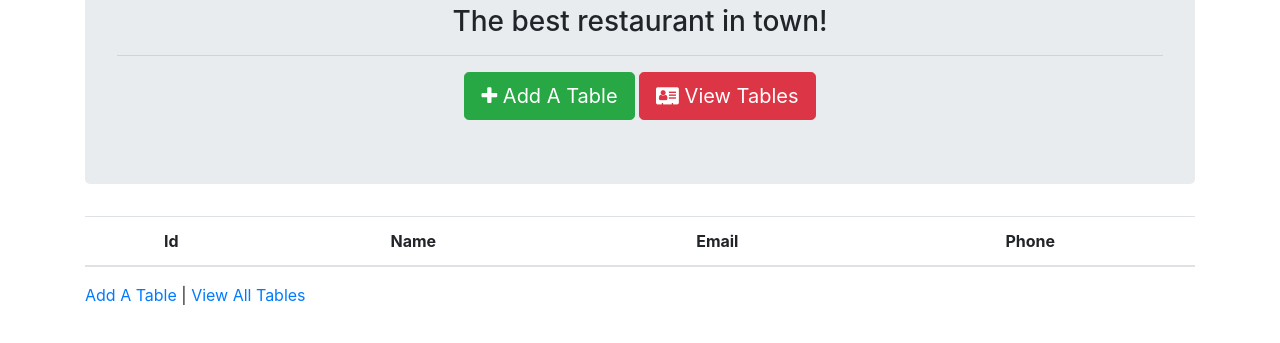
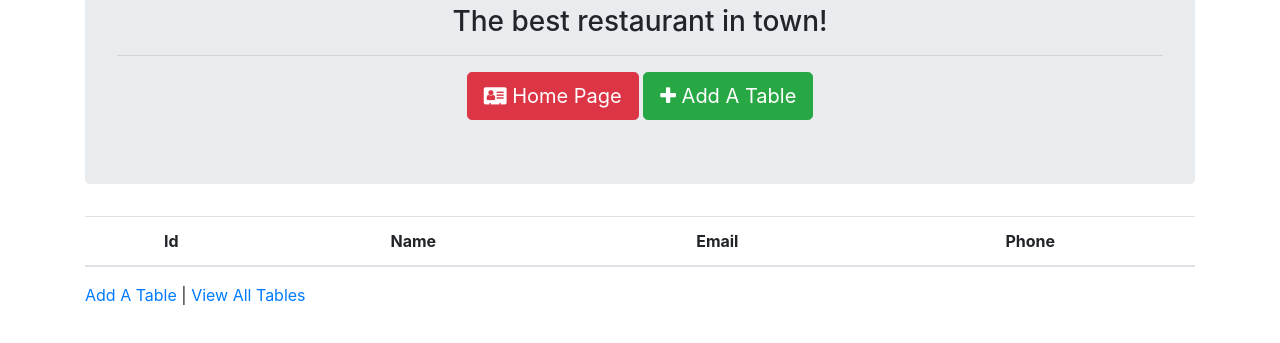
Before and after one commit to aMeizing1125/Hot-Restaurant, a plain HTML site: page view.html in a window 1280 px wide. Shown: the part 115-458 px from the top of the page. Drawn offline with nearby package versions, Linux system fonts and the light colour scheme; no server answers.

Commit message:
changed buttons as far as names still need to style

```diff
--- a/view.html
+++ b/view.html
@@ -19,10 +19,9 @@
             <h1>Hot Restaurant</h1>
             <h3>The best restaurant in town!</h3>
             <hr>
+            <a href="./index.html"><button class="btn btn-danger btn-lg"><span class="fa fa-vcard"></span> Home Page </button></a>
             <a href="./table.html"><button class="btn btn-success btn-lg"><span class="fa fa-plus"></span> Add A
                     Table </button></a>
-            <a href="./index.html"><button class="btn btn-danger btn-lg"><span class="fa fa-vcard"></span> View
-                    Tables </button></a>
         </div>
 
         <table class="table text-center">
```
Also changed, not shown: table.html (+1 -2 lines).
